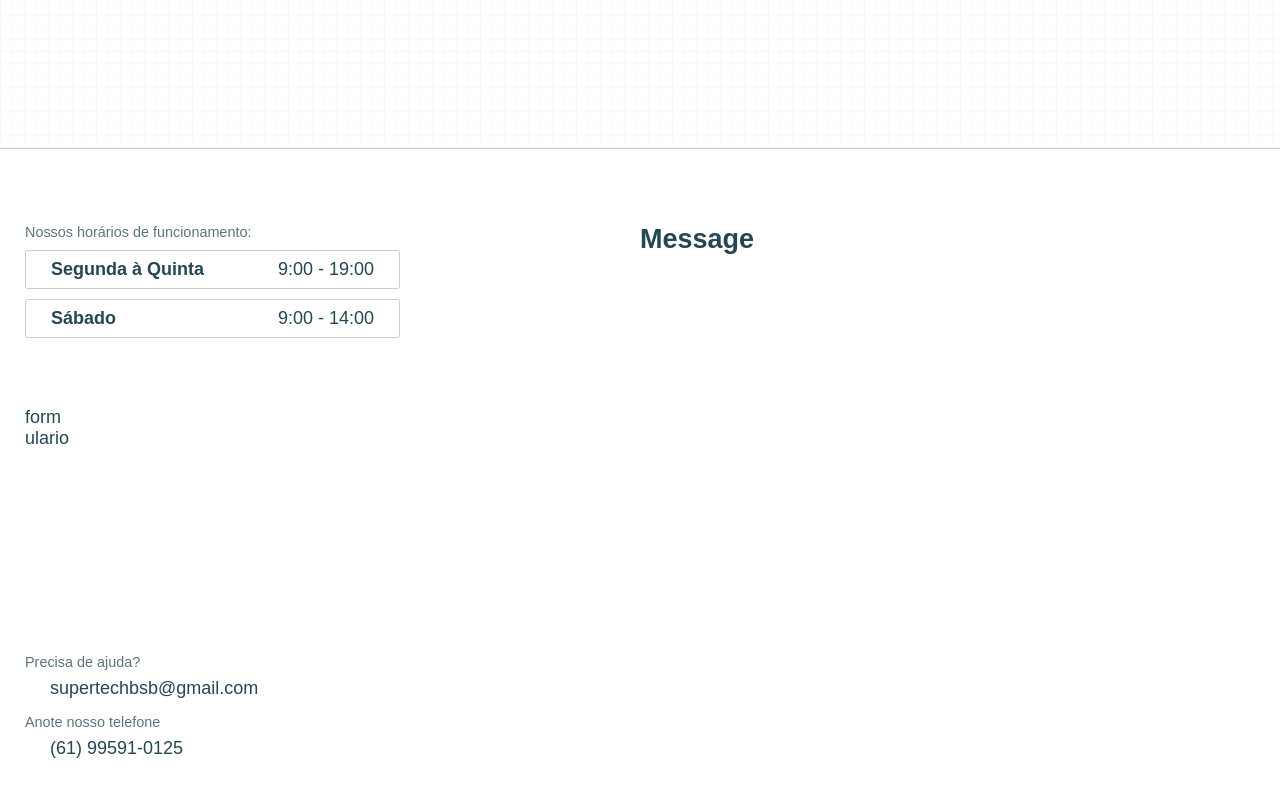
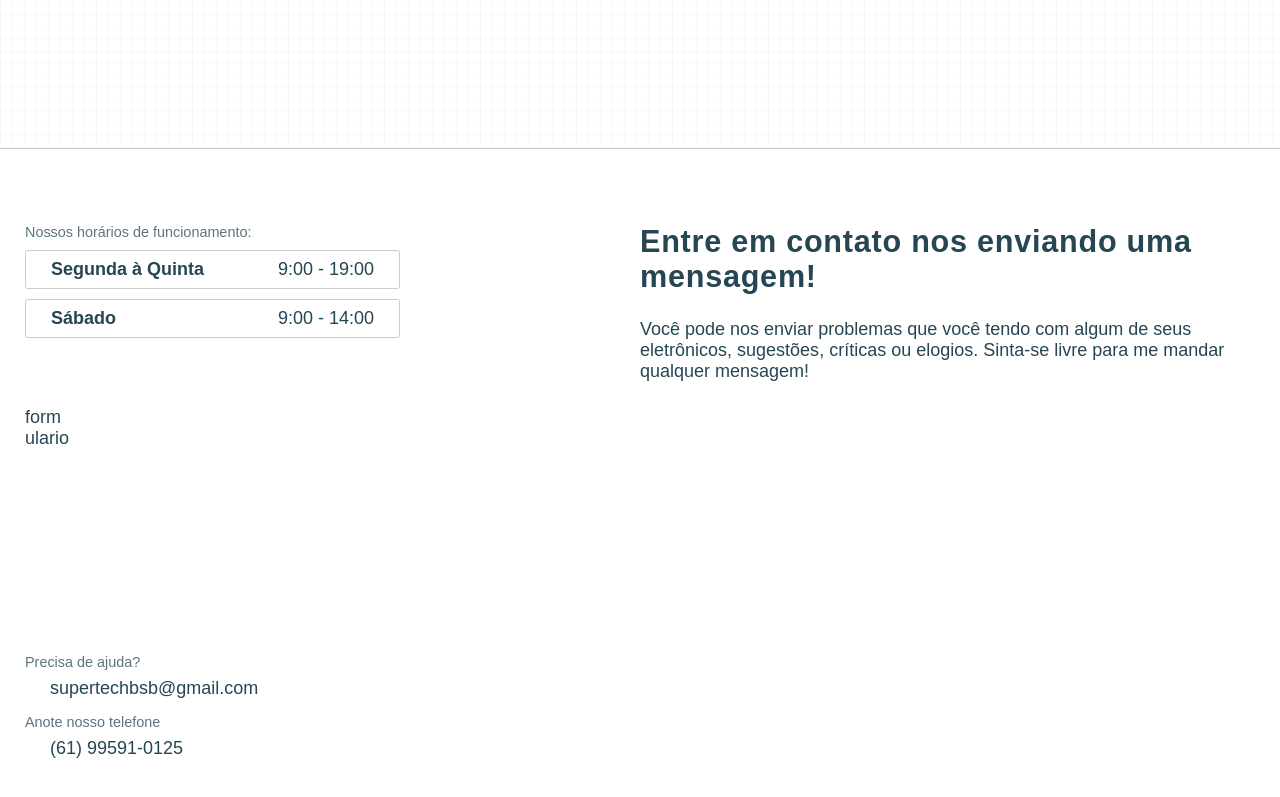
Before and after one commit to gasampaiosouza/tech-website, a Next.js app: page / in a window 1280 px wide. Shown: the part 1553-2350 px from the top of the page. Built offline with nearby package versions, Linux system fonts and the light colour scheme.

Commit message:
finish message section

```diff
--- a/components/Contact/Message.tsx
+++ b/components/Contact/Message.tsx
@@ -3,7 +3,15 @@ import style from './style.module.scss';
 const Contact: React.FC = () => {
 	return (
 		<div className={style.message}>
-			<h1>Message</h1>
+			<h1 className={`${style['message-title']} title`}>
+				Entre em contato nos enviando uma <span>mensagem</span>!
+			</h1>
+
+			<p className={style['message-description']}>
+				Você pode nos enviar <span>problemas</span> que você tendo com algum de
+				seus eletrônicos, <span>sugestões</span>, <span>críticas</span> ou{' '}
+				<span>elogios</span>. Sinta-se livre para me mandar qualquer mensagem!
+			</p>
 		</div>
 	);
 };
```
